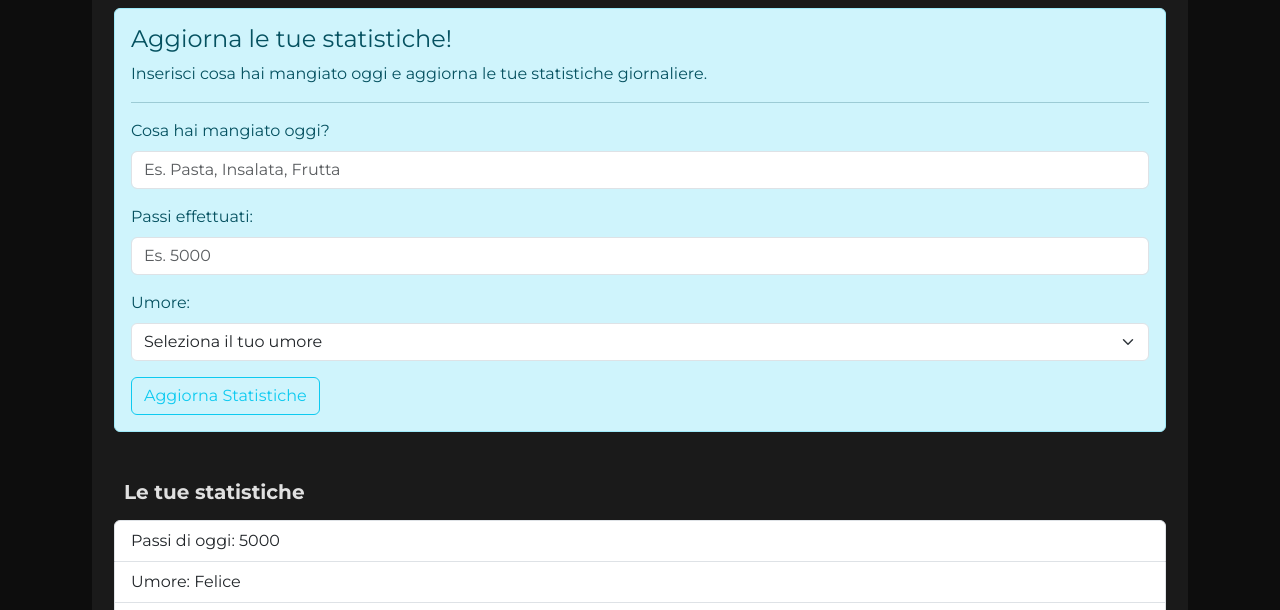
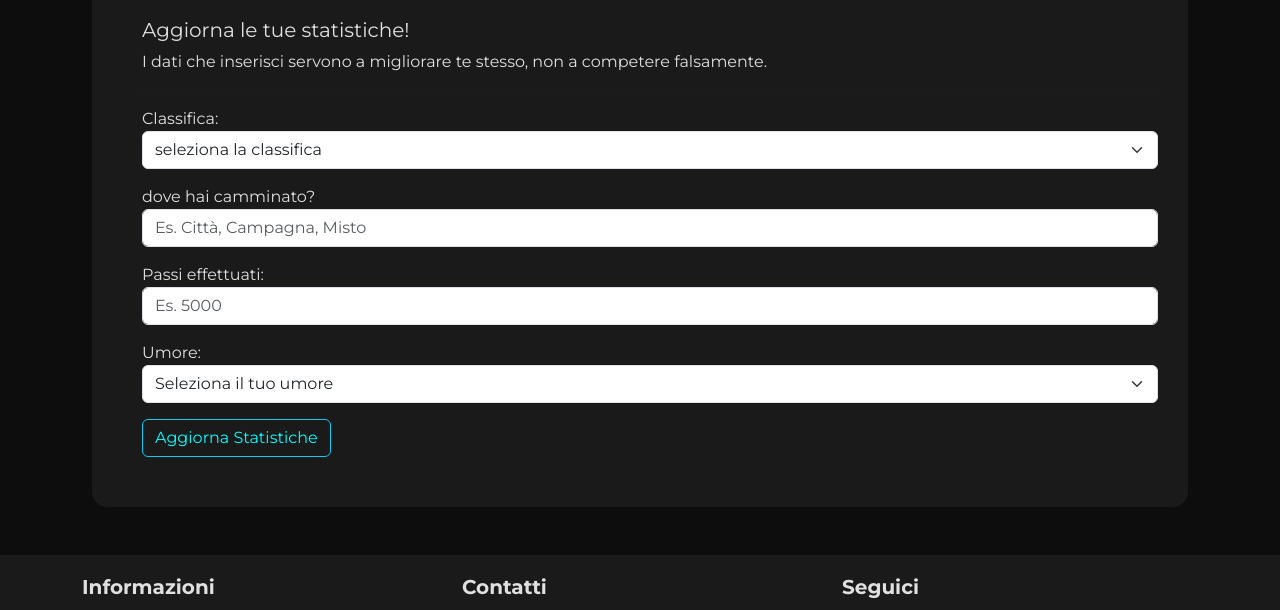
Before and after one commit to francedap/web2, a plain HTML site: page web2-main/dashboard.html in a window 1280 px wide. Shown: the part 192-802 px from the top of the page. Drawn offline with nearby package versions, Linux system fonts and the light colour scheme.

Commit message:
Add files via upload

```diff
--- a/web2-main/dashboard.html
+++ b/web2-main/dashboard.html
@@ -35,7 +35,7 @@
             <a class="logo navbar-brand fs-1 fw-bold" href="index.html">D8</a>
             <button class="navbar-toggler" type="button" data-bs-toggle="collapse" data-bs-target="#mynavbar">
                 <span>
-                    <img src="navbartop.png" alt="Menu" style="height: 30px; width: auto;">
+                    <img src="img/navbartop.png" alt="Menu" style="height: 30px; width: auto;">
                 </span>
             </button>
         </div>
@@ -49,23 +49,33 @@
     <div class="pt-5 mt-2"></div>
     <div class="container">
         <div class="row contenitorigrossi pt-3 mt-5">
-            <div class="container pt-3 mt-3 col-sm-12">
+            <div class="contenitorigrossi pt-3 mt-3 col-sm-12">
                 <h2 class="testo fw-bold">Dashboard Utente</h2>
-                <div class="alert alert-info mt-4" role="alert">
-                    <h4 class="alert-heading">Aggiorna le tue statistiche!</h4>
-                    <p>Inserisci cosa hai mangiato oggi e aggiorna le tue statistiche giornaliere.</p>
-                    <hr>
+                <div class="contenitorigrossi alert-info mt-4" role="alert">
+                    <h4 class="testoall">Aggiorna le tue statistiche!</h4>
+                    <p class="testoallpic">I dati che inserisci servono a migliorare te stesso, non a competere falsamente.</p>
+
+                    <hr class="bg-white">  <!-- non viene visualizato come vorrei -->
                     <form>
                         <div class="mb-3">
-                            <label for="meal" class="form-label">Cosa hai mangiato oggi?</label>
-                            <input type="text" class="form-control" id="meal" placeholder="Es. Pasta, Insalata, Frutta" required>
+                            <label for="mood" class="testoallpic">Classifica:</label>
+                            <select class="form-select" id="mood" required>
+                                <option value="" disabled selected>seleziona la classifica</option>
+                                <option value="felice">passi</option>
+                                <option value="triste">pizza</option>
+                                <option value="stressato">umore</option>
+                            </select>
                         </div>
                         <div class="mb-3">
-                            <label for="steps" class="form-label">Passi effettuati:</label>
+                            <label for="meal" class="testoallpic">dove hai camminato?</label>
+                            <input type="text" class="form-control" id="meal" placeholder="Es. Città, Campagna, Misto" required>
+                        </div>
+                        <div class="mb-3">
+                            <label for="steps" class="testoallpic">Passi effettuati:</label>
                             <input type="number" class="form-control" id="steps" placeholder="Es. 5000" required>
                         </div>
                         <div class="mb-3">
-                            <label for="mood" class="form-label">Umore:</label>
+                            <label for="mood" class="testoallpic">Umore:</label>
                             <select class="form-select" id="mood" required>
                                 <option value="" disabled selected>Seleziona il tuo umore</option>
                                 <option value="felice">Felice</option>
@@ -74,17 +84,10 @@
                                 <option value="rilassato">Rilassato</option>
                             </select>
                         </div>
-                        <button type="submit" class="btn btn-outline-info">Aggiorna Statistiche</button>
+                        <button type="submit" class="bottone btn btn-outline-info">Aggiorna Statistiche</button>
                     </form>
                 </div>
-                <div class="mt-5">
-                    <h3 class="testo fw-bold">Le tue statistiche</h3>
-                    <ul class="list-group mt-3">
-                        <li class="list-group-item">Passi di oggi: <span id="stat-steps">5000</span></li>
-                        <li class="list-group-item">Umore: <span id="stat-mood">Felice</span></li>
-                        <li class="list-group-item">Cibo consumato: <span id="stat-meal">Pasta, Insalata, Frutta</span></li>
-                    </ul>
-                </div>
+
             </div>
         </div>
     </div>
@@ -139,6 +142,7 @@
             </div>
             <hr class="bg-white">
             <div class="text-center">
+
                 <p class="mb-0">&copy; 2025 D8. Tutti i diritti riservati.</p>
             </div>
         </div>
```
Also changed, not shown: web2-main/classifiche.html (+5 -5 lines), web2-main/dettclassifica.html (+1 -1 lines), web2-main/index.html (+1 -1 lines), web2-main/login.html (+1 -1 lines), web2-main/profile.html (+1 -1 lines), web2-main/signup.html (+1 -1 lines).
